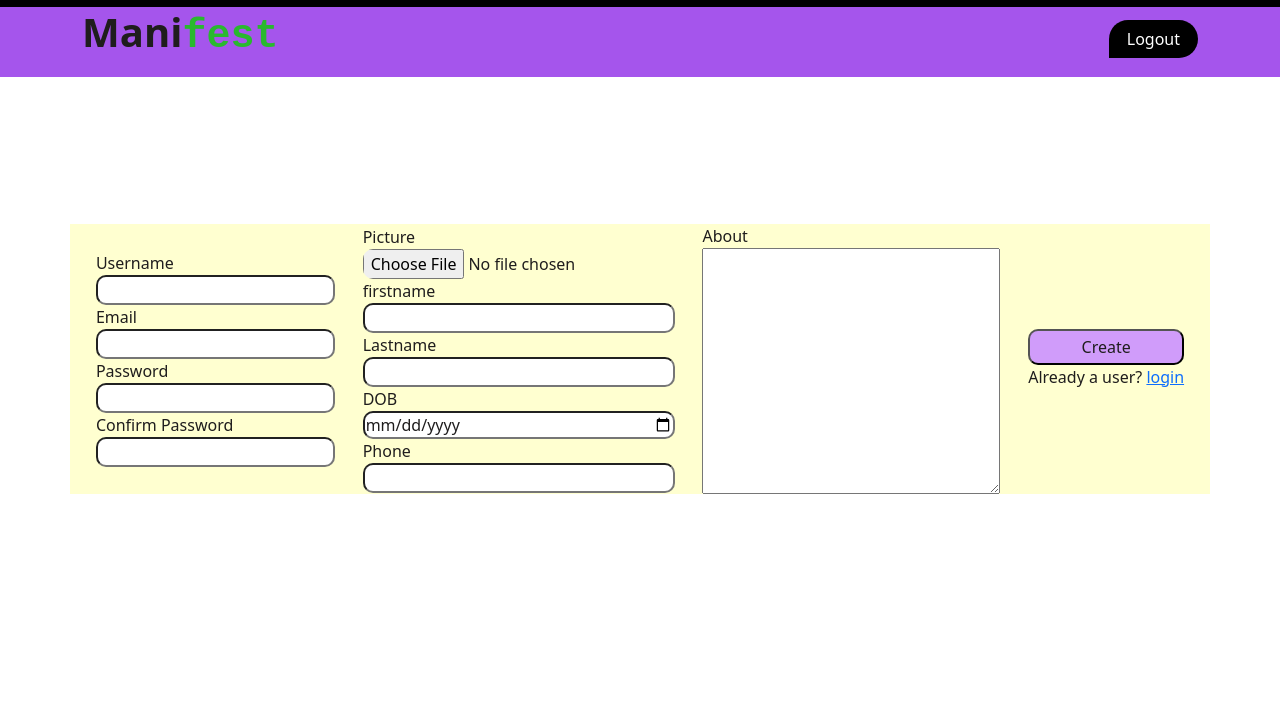
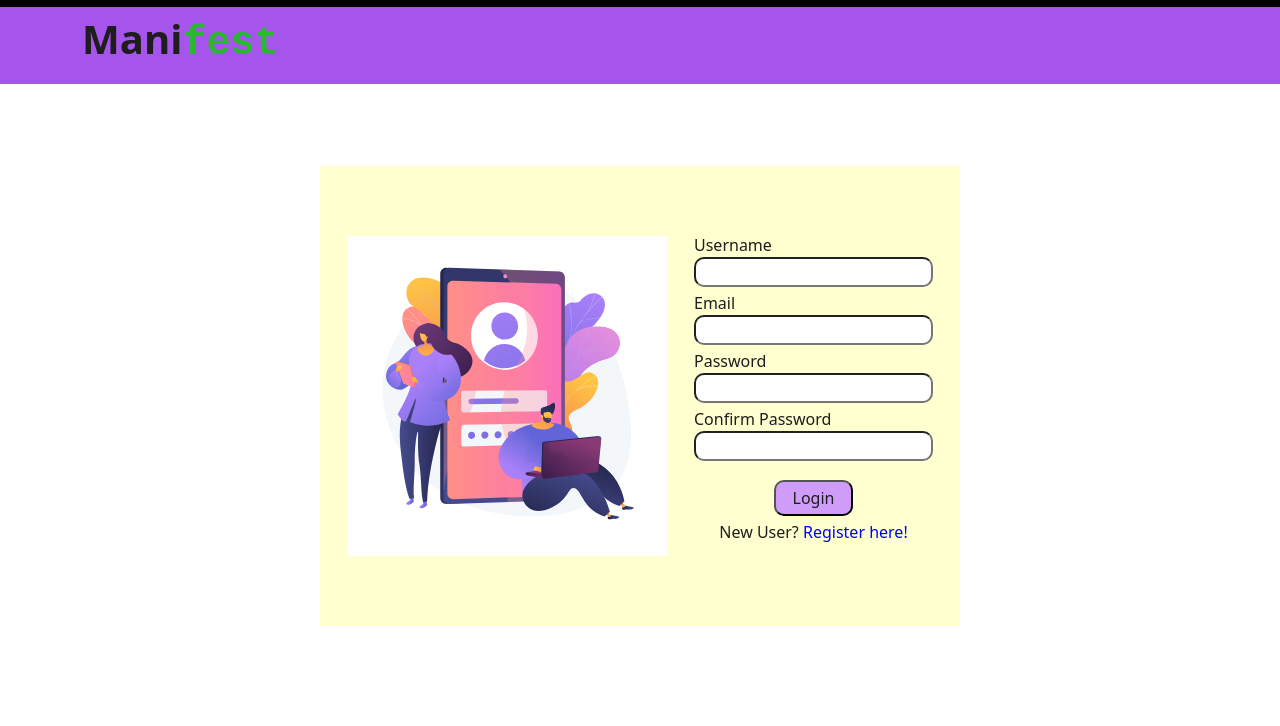
Before and after one commit to Hamidusman/Manifest, a Django app: page /register in a window 1280 px wide. Shown: the top 726 px of the page. Run offline with Django 4.2, Linux system fonts and the light colour scheme; some libraries are stand-ins or nearby versions.

Commit message:
register template modified

```diff
--- a/core/urls.py
+++ b/core/urls.py
@@ -14,4 +14,4 @@ urlpatterns = [
     path('login', views.login, name='login'),
     path('del_comment/<str:pk>', views.del_comment, name='del_comment'),
     path('edit_profile/<str:pk>', views.edit_profile)
-]
+    ]
--- a/static/css/style.css
+++ b/static/css/style.css
@@ -221,7 +221,7 @@ li{
 
 .login-container{
     width: 100%;
-    height: 90vh;
+    height: 80vh;
     display: flex;
     flex-direction: column;
     align-items: center;
@@ -234,7 +234,7 @@ li{
 }
 .form-container{
     width: 50%;
-    height: auto;
+    height: 460px;
     background-color: #FFFFD0
 
 
@@ -243,6 +243,11 @@ li{
     flex-direction: row;
     justify-content: center;
     align-items: center;
+}
+
+.redirect{
+    color: blue;
+    text-decoration: none;
 }
 .form-input{
     border-radius: 10px
@@ -255,12 +260,26 @@ li{
 
 .login-but{
     margin-top: 15px;
-    padding: 4px 12px;
+    padding: 4px 17px;
     border-radius: 10px;
     background-color: #D09CFA;
+    text-align: center;
     color: var(--black-shade)
 }
 
+
+
+.main-container{
+    width: 50%;
+    height: 430px;
+    background-color: pink;
+}
+
+.poster{
+    height: 100%;
+    display: flex;
+    flex-wrap: wrap;
+}
 /* MAIN.HTML */
 
 .mainpage{
--- a/templates/base2.html
+++ b/templates/base2.html
@@ -16,38 +16,6 @@
         <div class="container d-flex justify-content-between">
             <h1 class="title"><strong>Mani<span class="title-span">fest</strong></span></h1>
 
-            <button class="navbar-toggler" type="button" data-bs-toggle="collapse" data-bs-target="#navmenu"><span class="navbar-toggler-icon"></span></button>
-
-
-            <div class="collapse navbar-collapse color" id="navmenu">
-                <form method="get" class="nav-search">
-
-                    <input type="search" name="q" value="{{search_query}}" class="search" placeholder="Author, Title, Topic">
-                </form>
-                    <ul class="navbar-nav ml-auto nav-list">
-
-                        <li class="nav-item active">
-                            <a href="" class="navlink"><i class="fa-solid fa-magnifying-glass"></i>Home</a>
-                        </li>
-                        <li class="nav-item active">
-                            <a href="{% url 'main' %}" class="navlink">Main Page</a>
-                        </li>
-                        <!--
-                            <li class="nav-item active">
-                            <a href="" class="navlink">Topics</a>
-                        </li>
-                        <li class="nav-item active">
-                            <a href="" class="navlink">Notification</a>
-                        </li>
-                        -->
-                        <li class="nav-item active">
-                            <a href="{% url 'profile' user.id %}" class="navlink">Profile</a>
-                        </li>
-                    </ul>
-
-            </div>
-            <a href="" class="join">Logout</a>
-
         </div>
     </nav>
     {% block content %}
--- a/templates/login.html
+++ b/templates/login.html
@@ -19,7 +19,7 @@
                 </div>
 
                 <button type="submit" class="login-but">Login</button>
-                <p>New User? <a href="">Register here!</a></p>
+                <p>New User? <a href="" class="redirect">Register here!</a></p>
                 </div>
 
         </form>
--- a/templates/register.html
+++ b/templates/register.html
@@ -1,68 +1,34 @@
-{%extends 'base.html'%}
+{%extends 'base2.html'%}
 {% load static %}
 {% block content%}
     <section class="login-container">
-        <form class="form-container container d-flex flex-row justify-content-around" method="POST">
+        <form class="form-container col-md-4 col-lg-6 justify-content-evenly" method="POST">
+
+                <img src="{% static 'img\12146011_Wavy_Gen-01_Single-07.svg' %}" class="login-image" alt="">
+
             {% csrf_token %}
-            <div class="register-info">
+                <div class="form-panel d-flex flex-column justify-content-center align-items-center">
 
-                <div class="d-flex flex-column ">
-                    <label for="username">Username</label>
-                    <input name="username" type="text" class="form-input">
+                <div class="d-flex flex-column mb-1">
+                    <label>Username</label>
+                    <input type="text" name="username" class="form-input">
                 </div>
-                <div class="d-flex flex-column">
-                    <label for="email">Email</label>
-                    <input name="email" type="text" class="form-input">
+                <div class="d-flex flex-column mb-1">
+                    <label>Email</label>
+                    <input type="email" name="email" class="form-input">
                 </div>
-                <div class="d-flex flex-column">
-                    <label for="password">Password</label>
-                    <input name="password" type="text" class="form-input">
+                <div class="d-flex flex-column mb-1">
+                    <label>Password</label>
+                    <input type="password" name="password" class="form-input">
+                </div>
+                <div class="d-flex flex-column mb-1">
+                    <label>Confirm Password</label>
+                    <input type="password" name="password" class="form-input">
                 </div>
 
-                <div class="d-flex flex-column">
-                    <label for="password">Confirm Password</label>
-                    <input name="password" type="text" class="form-input">
+                <button type="submit" class="login-but">Login</button>
+                <p class="mt-1">New User? <a href="" class="redirect">Register here!</a></p>
                 </div>
-            </div>
-
-            <div class="profile-info">
-
-                <div class="d-flex flex-column">
-                    <label for="picture">Picture</label>
-                    <input name="picture" type="file" class="form-input">
-                </div>
-
-                <div class="d-flex flex-column">
-                    <label for="firstname">firstname</label>
-                    <input name="firstname" type="text" class="form-input">
-                </div>
-                <div class="d-flex flex-column">
-                    <label for="lastname">Lastname</label>
-                    <input name="lastname" type="text" class="form-input">
-                </div>
-
-                <div class="d-flex flex-column">
-                    <label for="dob">DOB</label>
-                    <input name="dob" type="date" class="form-input">
-                </div>
-                <div class="d-flex flex-column">
-                    <label for="phone">Phone</label>
-                    <input name="phone" type="number" class="form-input">
-                </div>
-
-
-            </div>
-
-            <div class="d-flex flex-column">
-                <label for="about">About</label>
-                <textarea name="about" id="" cols="30" rows="10"></textarea>
-            </div>
-
-            <div class="d-flex flex-column">
-
-            <button type="submit" class="login-but">Create</button>
-            <p>Already a user? <a href="{% url 'login' %}">login</a></p>
-            </div>
 
         </form>
     </section>
```
